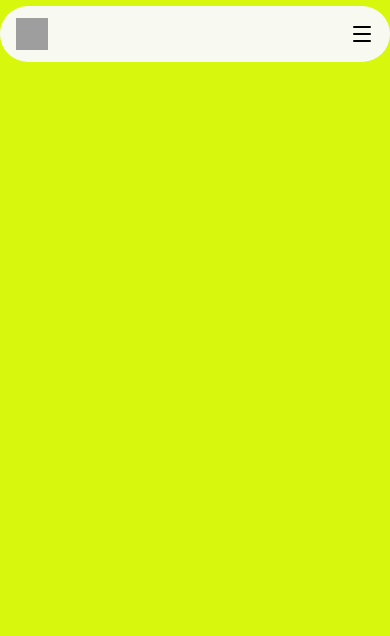
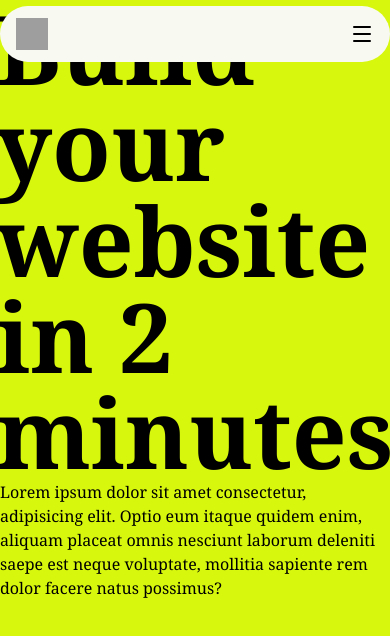
Before and after one commit to Mahtab-217/AI-study-assistant, a React (Vite) app: page / in a window 390 px wide. Shown: the top 636 px of the page. Built offline with nearby package versions, Linux system fonts and the light colour scheme; grey boxes are pictures that could not be loaded.

Commit message:
Hero section added

```diff
--- a/src/components/shared/home/Hero.tsx
+++ b/src/components/shared/home/Hero.tsx
@@ -3,11 +3,18 @@
 function Hero() {
   return (
     <div className="mx-w-6xl bg-brand w-full grid min-h-screen h-screen">
-      <div className="max-w-7xl mx-auto grid grid-cols-3 gap-3">
-        <div className="col-span-2 "></div>
-        <div></div>
+      <div className="max-w-7xl mx-auto grid md:grid-cols-2 grid-cols-1 lg:grid-cols-3 gap-3">
+        <div className="lg:col-span-2  ">
+          <div className="flex flex-col items-center  justify-end ">
+            <h1 className="font-bold text-8xl ">Build your website in 2 minutes</h1>
+            <span>Lorem ipsum dolor sit amet consectetur, adipisicing elit. Optio eum itaque quidem enim, aliquam placeat omnis nesciunt laborum deleniti saepe est neque voluptate, mollitia sapiente rem dolor facere natus possimus?</span>
+            <div className="justify-between flex ">
+              <input type="text" />
+            </div>
+          </div>
+        </div>
+        <div className="lg:col-span-1"></div>
       </div>
-
     </div>
   )
 }
```
